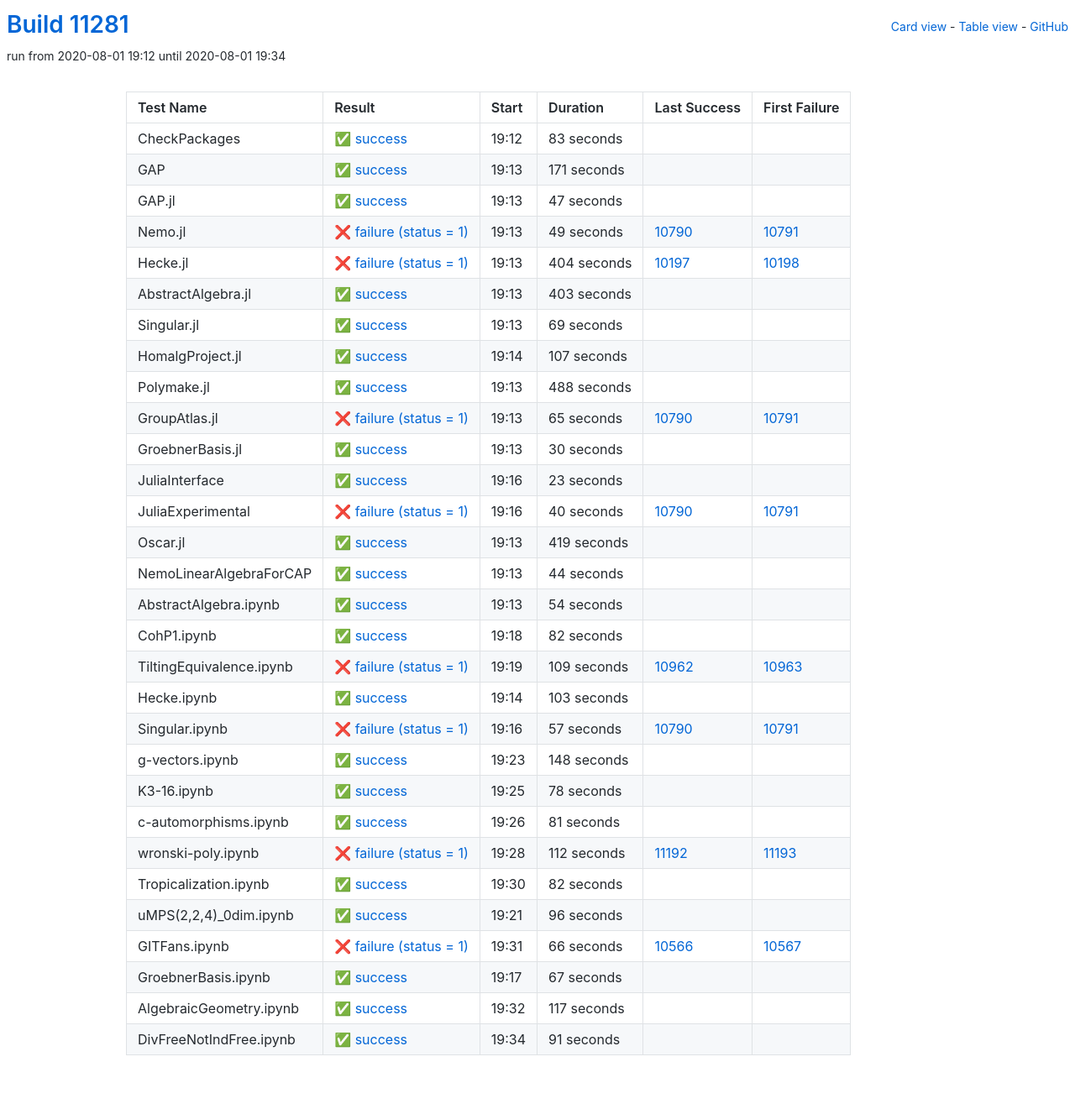
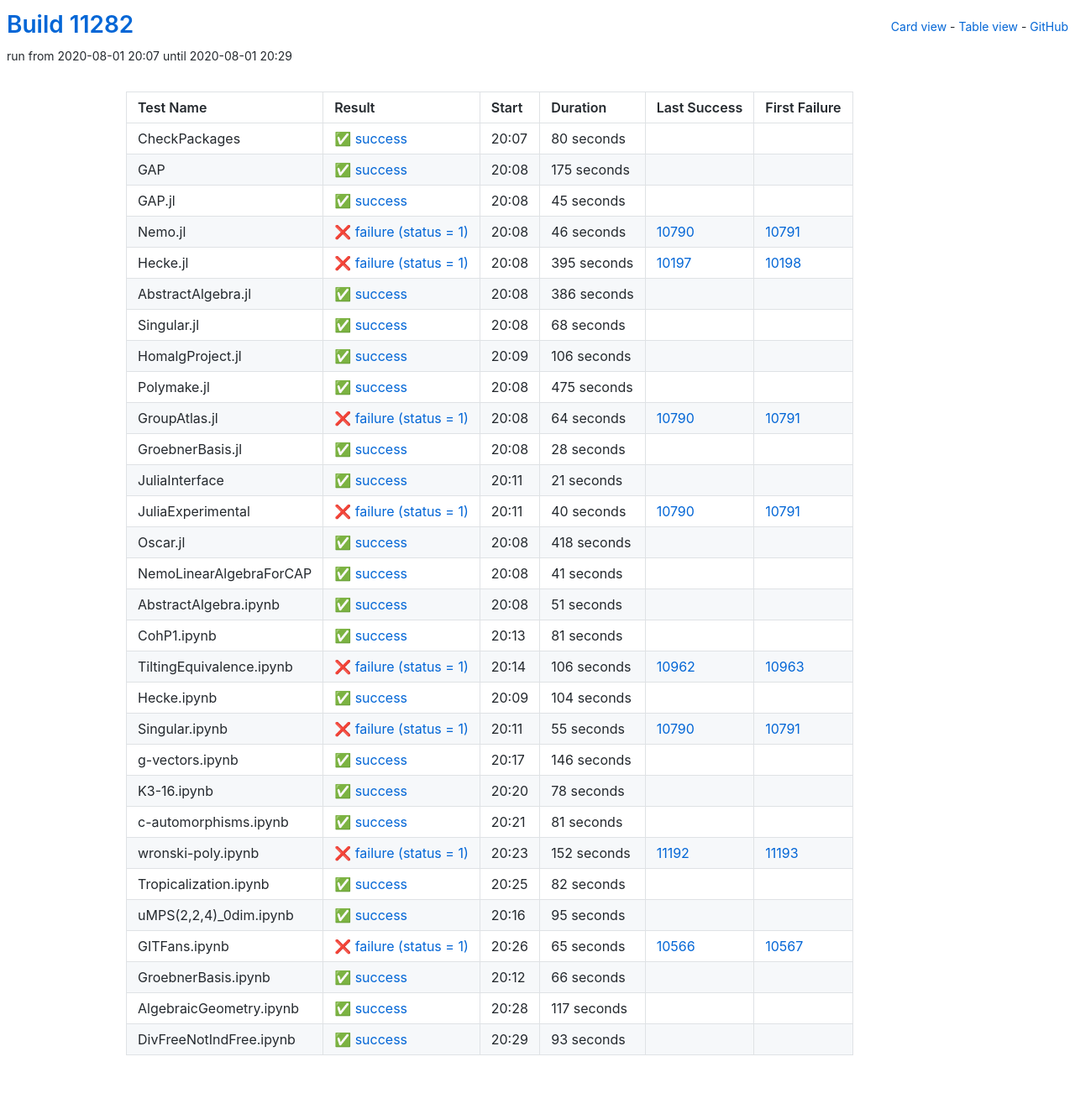
Before and after one commit to oscar-system/oscar-ci-status, a Jekyll site: the page built from table.html, in a window 1280 px wide. Shown: the whole page at 84% size. Built offline with Jekyll 4.4.1, drawn with Linux system fonts in a browser that asks for light colours.

Commit message:
Build #11282

```diff
--- a/_data/ci.yml
+++ b/_data/ci.yml
@@ -1,6 +1,6 @@
 ---
-build: 11281
-build_url: https://oscarci.mathematik.uni-kl.de/job/oscar/11281/
+build: 11282
+build_url: https://oscarci.mathematik.uni-kl.de/job/oscar/11282/
 job: oscar
 organization: oscar-system
 repo: oscar-ci-status
@@ -8,152 +8,152 @@
 tests:
 - name: CheckPackages
   id: checkpackages
-  log: https://oscarci.mathematik.uni-kl.de/job/oscar/11281/artifact/logs/build-11281/CheckPackages.log
-  start: 2020-08-01 19:12
+  log: https://oscarci.mathematik.uni-kl.de/job/oscar/11282/artifact/logs/build-11282/CheckPackages.log
+  start: 2020-08-01 20:07
   success: true
   exitcode: 0
   status: success
-  duration: 83
+  duration: 80
   last_success: false
   last_success_url:
   first_failure: false
   first_failure_url:
 - name: GAP
   id: gap
-  log: https://oscarci.mathematik.uni-kl.de/job/oscar/11281/artifact/logs/build-11281/GAP.log
-  start: 2020-08-01 19:13
+  log: https://oscarci.mathematik.uni-kl.de/job/oscar/11282/artifact/logs/build-11282/GAP.log
+  start: 2020-08-01 20:08
   success: true
   exitcode: 0
   status: success
-  duration: 171
+  duration: 175
   last_success: false
   last_success_url:
   first_failure: false
   first_failure_url:
 - name: GAP.jl
   id: gap-jl
-  log: https://oscarci.mathematik.uni-kl.de/job/oscar/11281/artifact/logs/build-11281/GAP.jl.log
-  start: 2020-08-01 19:13
+  log: https://oscarci.mathematik.uni-kl.de/job/oscar/11282/artifact/logs/build-11282/GAP.jl.log
+  start: 2020-08-01 20:08
   success: true
   exitcode: 0
   status: success
-  duration: 47
+  duration: 45
   last_success: false
   last_success_url:
   first_failure: false
   first_failure_url:
 - name: Nemo.jl
   id: nemo-jl
-  log: https://oscarci.mathematik.uni-kl.de/job/oscar/11281/artifact/logs/build-11281/Nemo.jl.log
-  start: 2020-08-01 19:13
+  log: https://oscarci.mathematik.uni-kl.de/job/oscar/11282/artifact/logs/build-11282/Nemo.jl.log
+  start: 2020-08-01 20:08
   success: false
   exitcode: 1
   status: failure
-  duration: 49
+  duration: 46
   last_success: 10790
   last_success_url: https://oscarci.mathematik.uni-kl.de/job/oscar/10790/
   first_failure: 10791
   first_failure_url: https://oscarci.mathematik.uni-kl.de/job/oscar/10791/
 - name: Hecke.jl
   id: hecke-jl
-  log: https://oscarci.mathematik.uni-kl.de/job/oscar/11281/artifact/logs/build-11281/Hecke.jl.log
-  start: 2020-08-01 19:13
+  log: https://oscarci.mathematik.uni-kl.de/job/oscar/11282/artifact/logs/build-11282/Hecke.jl.log
+  start: 2020-08-01 20:08
   success: false
   exitcode: 1
   status: failure
-  duration: 404
+  duration: 395
   last_success: 10197
   last_success_url: https://oscarci.mathematik.uni-kl.de/job/oscar/10197/
   first_failure: 10198
   first_failure_url: https://oscarci.mathematik.uni-kl.de/job/oscar/10198/
 - name: AbstractAlgebra.jl
   id: abstractalgebra-jl
-  log: https://oscarci.mathematik.uni-kl.de/job/oscar/11281/artifact/logs/build-11281/AbstractAlgebra.jl.log
-  start: 2020-08-01 19:13
+  log: https://oscarci.mathematik.uni-kl.de/job/oscar/11282/artifact/logs/build-11282/AbstractAlgebra.jl.log
+  start: 2020-08-01 20:08
   success: true
   exitcode: 0
   status: success
-  duration: 403
+  duration: 386
   last_success: false
   last_success_url:
   first_failure: false
   first_failure_url:
 - name: Singular.jl
   id: singular-jl
-  log: https://oscarci.mathematik.uni-kl.de/job/oscar/11281/artifact/logs/build-11281/Singular.jl.log
-  start: 2020-08-01 19:13
+  log: https://oscarci.mathematik.uni-kl.de/job/oscar/11282/artifact/logs/build-11282/Singular.jl.log
+  start: 2020-08-01 20:08
   success: true
   exitcode: 0
   status: success
-  duration: 69
+  duration: 68
   last_success: false
   last_success_url:
   first_failure: false
   first_failure_url:
 - name: HomalgProject.jl
   id: homalgproject-jl
-  log: https://oscarci.mathematik.uni-kl.de/job/oscar/11281/artifact/logs/build-11281/HomalgProject.jl.log
-  start: 2020-08-01 19:14
+  log: https://oscarci.mathematik.uni-kl.de/job/oscar/11282/artifact/logs/build-11282/HomalgProject.jl.log
+  start: 2020-08-01 20:09
   success: true
   exitcode: 0
   status: success
-  duration: 107
+  duration: 106
   last_success: false
   last_success_url:
   first_failure: false
   first_failure_url:
 - name: Polymake.jl
   id: polymake-jl
-  log: https://oscarci.mathematik.uni-kl.de/job/oscar/11281/artifact/logs/build-11281/Polymake.jl.log
-  start: 2020-08-01 19:13
+  log: https://oscarci.mathematik.uni-kl.de/job/oscar/11282/artifact/logs/build-11282/Polymake.jl.log
+  start: 2020-08-01 20:08
   success: true
   exitcode: 0
   status: success
-  duration: 488
+  duration: 475
   last_success: false
   last_success_url:
   first_failure: false
   first_failure_url:
 - name: GroupAtlas.jl
   id: groupatlas-jl
-  log: https://oscarci.mathematik.uni-kl.de/job/oscar/11281/artifact/logs/build-11281/GroupAtlas.jl.log
-  start: 2020-08-01 19:13
+  log: https://oscarci.mathematik.uni-kl.de/job/oscar/11282/artifact/logs/build-11282/GroupAtlas.jl.log
+  start: 2020-08-01 20:08
   success: false
   exitcode: 1
   status: failure
-  duration: 65
+  duration: 64
   last_success: 10790
   last_success_url: https://oscarci.mathematik.uni-kl.de/job/oscar/10790/
   first_failure: 10791
   first_failure_url: https://oscarci.mathematik.uni-kl.de/job/oscar/10791/
 - name: GroebnerBasis.jl
   id: groebnerbasis-jl
-  log: https://oscarci.mathematik.uni-kl.de/job/oscar/11281/artifact/logs/build-11281/GroebnerBasis.jl.log
-  start: 2020-08-01 19:13
+  log: https://oscarci.mathematik.uni-kl.de/job/oscar/11282/artifact/logs/build-11282/GroebnerBasis.jl.log
+  start: 2020-08-01 20:08
   success: true
   exitcode: 0
   status: success
-  duration: 30
+  duration: 28
   last_success: false
   last_success_url:
   first_failure: false
   first_failure_url:
 - name: JuliaInterface
   id: juliainterface
-  log: https://oscarci.mathematik.uni-kl.de/job/oscar/11281/artifact/logs/build-11281/JuliaInterface.log
-  start: 2020-08-01 19:16
+  log: https://oscarci.mathematik.uni-kl.de/job/oscar/11282/artifact/logs/build-11282/JuliaInterface.log
+  start: 2020-08-01 20:11
   success: true
   exitcode: 0
   status: success
-  duration: 23
+  duration: 21
   last_success: false
   last_success_url:
   first_failure: false
   first_failure_url:
 - name: JuliaExperimental
   id: juliaexperimental
-  log: https://oscarci.mathematik.uni-kl.de/job/oscar/11281/artifact/logs/build-11281/JuliaExperimental.log
-  start: 2020-08-01 19:16
+  log: https://oscarci.mathematik.uni-kl.de/job/oscar/11282/artifact/logs/build-11282/JuliaExperimental.log
+  start: 2020-08-01 20:11
   success: false
   exitcode: 1
   status: failure
@@ -164,104 +164,104 @@
   first_failure_url: https://oscarci.mathematik.uni-kl.de/job/oscar/10791/
 - name: Oscar.jl
   id: oscar-jl
-  log: https://oscarci.mathematik.uni-kl.de/job/oscar/11281/artifact/logs/build-11281/Oscar.jl.log
-  start: 2020-08-01 19:13
+  log: https://oscarci.mathematik.uni-kl.de/job/oscar/11282/artifact/logs/build-11282/Oscar.jl.log
+  start: 2020-08-01 20:08
   success: true
   exitcode: 0
   status: success
-  duration: 419
+  duration: 418
   last_success: false
   last_success_url:
   first_failure: false
   first_failure_url:
 - name: NemoLinearAlgebraForCAP
   id: nemolinearalgebraforcap
-  log: https://oscarci.mathematik.uni-kl.de/job/oscar/11281/artifact/logs/build-11281/NemoLinearAlgebraForCAP.log
-  start: 2020-08-01 19:13
+  log: https://oscarci.mathematik.uni-kl.de/job/oscar/11282/artifact/logs/build-11282/NemoLinearAlgebraForCAP.log
+  start: 2020-08-01 20:08
   success: true
   exitcode: 0
   status: success
-  duration: 44
+  duration: 41
   last_success: false
   last_success_url:
   first_failure: false
   first_failure_url:
 - name: AbstractAlgebra.ipynb
   id: abstractalgebra-ipynb
-  log: https://oscarci.mathematik.uni-kl.de/job/oscar/11281/artifact/logs/build-11281/AbstractAlgebra.ipynb.log
-  start: 2020-08-01 19:13
+  log: https://oscarci.mathematik.uni-kl.de/job/oscar/11282/artifact/logs/build-11282/AbstractAlgebra.ipynb.log
+  start: 2020-08-01 20:08
   success: true
   exitcode: 0
   status: success
-  duration: 54
+  duration: 51
   last_success: false
   last_success_url:
   first_failure: false
   first_failure_url:
 - name: CohP1.ipynb
   id: cohp1-ipynb
-  log: https://oscarci.mathematik.uni-kl.de/job/oscar/11281/artifact/logs/build-11281/CohP1.ipynb.log
-  start: 2020-08-01 19:18
+  log: https://oscarci.mathematik.uni-kl.de/job/oscar/11282/artifact/logs/build-11282/CohP1.ipynb.log
+  start: 2020-08-01 20:13
   success: true
   exitcode: 0
   status: success
-  duration: 82
+  duration: 81
   last_success: false
   last_success_url:
   first_failure: false
   first_failure_url:
 - name: TiltingEquivalence.ipynb
   id: tiltingequivalence-ipynb
-  log: https://oscarci.mathematik.uni-kl.de/job/oscar/11281/artifact/logs/build-11281/TiltingEquivalence.ipynb.log
-  start: 2020-08-01 19:19
+  log: https://oscarci.mathematik.uni-kl.de/job/oscar/11282/artifact/logs/build-11282/TiltingEquivalence.ipynb.log
+  start: 2020-08-01 20:14
   success: false
   exitcode: 1
   status: failure
-  duration: 109
+  duration: 106
   last_success: 10962
   last_success_url: https://oscarci.mathematik.uni-kl.de/job/oscar/10962/
   first_failure: 10963
   first_failure_url: https://oscarci.mathematik.uni-kl.de/job/oscar/10963/
 - name: Hecke.ipynb
   id: hecke-ipynb
-  log: https://oscarci.mathematik.uni-kl.de/job/oscar/11281/artifact/logs/build-11281/Hecke.ipynb.log
-  start: 2020-08-01 19:14
+  log: https://oscarci.mathematik.uni-kl.de/job/oscar/11282/artifact/logs/build-11282/Hecke.ipynb.log
+  start: 2020-08-01 20:09
   success: true
   exitcode: 0
   status: success
-  duration: 103
+  duration: 104
   last_success: false
   last_success_url:
   first_failure: false
   first_failure_url:
 - name: Singular.ipynb
   id: singular-ipynb
-  log: https://oscarci.mathematik.uni-kl.de/job/oscar/11281/artifact/logs/build-11281/Singular.ipynb.log
-  start: 2020-08-01 19:16
+  log: https://oscarci.mathematik.uni-kl.de/job/oscar/11282/artifact/logs/build-11282/Singular.ipynb.log
+  start: 2020-08-01 20:11
   success: false
   exitcode: 1
   status: failure
-  duration: 57
+  duration: 55
   last_success: 10790
   last_success_url: https://oscarci.mathematik.uni-kl.de/job/oscar/10790/
   first_failure: 10791
   first_failure_url: https://oscarci.mathematik.uni-kl.de/job/oscar/10791/
 - name: g-vectors.ipynb
   id: g-vectors-ipynb
-  log: https://oscarci.mathematik.uni-kl.de/job/oscar/11281/artifact/logs/build-11281/g-vectors.ipynb.log
-  start: 2020-08-01 19:23
+  log: https://oscarci.mathematik.uni-kl.de/job/oscar/11282/artifact/logs/build-11282/g-vectors.ipynb.log
+  start: 2020-08-01 20:17
   success: true
   exitcode: 0
   status: success
-  duration: 148
+  duration: 146
   last_success: false
   last_success_url:
   first_failure: false
   first_failure_url:
 - name: K3-16.ipynb
   id: k3-16-ipynb
-  log: https://oscarci.mathematik.uni-kl.de/job/oscar/11281/artifact/logs/build-11281/K3-16.ipynb.log
-  start: 2020-08-01 19:25
+  log: https://oscarci.mathematik.uni-kl.de/job/oscar/11282/artifact/logs/build-11282/K3-16.ipynb.log
+  start: 2020-08-01 20:20
   success: true
   exitcode: 0
   status: success
@@ -272,8 +272,8 @@
   first_failure_url:
 - name: c-automorphisms.ipynb
   id: c-automorphisms-ipynb
-  log: https://oscarci.mathematik.uni-kl.de/job/oscar/11281/artifact/logs/build-11281/c-automorphisms.ipynb.log
-  start: 2020-08-01 19:26
+  log: https://oscarci.mathematik.uni-kl.de/job/oscar/11282/artifact/logs/build-11282/c-automorphisms.ipynb.log
+  start: 2020-08-01 20:21
   success: true
   exitcode: 0
   status: success
@@ -284,20 +284,20 @@
   first_failure_url:
 - name: wronski-poly.ipynb
   id: wronski-poly-ipynb
-  log: https://oscarci.mathematik.uni-kl.de/job/oscar/11281/artifact/logs/build-11281/wronski-poly.ipynb.log
-  start: 2020-08-01 19:28
+  log: https://oscarci.mathematik.uni-kl.de/job/oscar/11282/artifact/logs/build-11282/wronski-poly.ipynb.log
+  start: 2020-08-01 20:23
   success: false
   exitcode: 1
   status: failure
-  duration: 112
+  duration: 152
   last_success: 11192
   last_success_url: https://oscarci.mathematik.uni-kl.de/job/oscar/11192/
   first_failure: 11193
   first_failure_url: https://oscarci.mathematik.uni-kl.de/job/oscar/11193/
 - name: Tropicalization.ipynb
   id: tropicalization-ipynb
-  log: https://oscarci.mathematik.uni-kl.de/job/oscar/11281/artifact/logs/build-11281/Tropicalization.ipynb.log
-  start: 2020-08-01 19:30
+  log: https://oscarci.mathematik.uni-kl.de/job/oscar/11282/artifact/logs/build-11282/Tropicalization.ipynb.log
+  start: 2020-08-01 20:25
   success: true
   exitcode: 0
   status: success
@@ -308,44 +308,44 @@
   first_failure_url:
 - name: uMPS(2,2,4)_0dim.ipynb
   id: umps-2-2-4-0dim-ipynb
-  log: https://oscarci.mathematik.uni-kl.de/job/oscar/11281/artifact/logs/build-11281/uMPS-2-2-4-_0dim.ipynb.log
-  start: 2020-08-01 19:21
+  log: https://oscarci.mathematik.uni-kl.de/job/oscar/11282/artifact/logs/build-11282/uMPS-2-2-4-_0dim.ipynb.log
+  start: 2020-08-01 20:16
   success: true
   exitcode: 0
   status: success
-  duration: 96
+  duration: 95
   last_success: false
   last_success_url:
   first_failure: false
   first_failure_url:
 - name: GITFans.ipynb
   id: gitfans-ipynb
-  log: https://oscarci.mathematik.uni-kl.de/job/oscar/11281/artifact/logs/build-11281/GITFans.ipynb.log
-  start: 2020-08-01 19:31
+  log: https://oscarci.mathematik.uni-kl.de/job/oscar/11282/artifact/logs/build-11282/GITFans.ipynb.log
+  start: 2020-08-01 20:26
   success: false
   exitcode: 1
   status: failure
-  duration: 66
+  duration: 65
   last_success: 10566
   last_success_url: https://oscarci.mathematik.uni-kl.de/job/oscar/10566/
   first_failure: 10567
   first_failure_url: https://oscarci.mathematik.uni-kl.de/job/oscar/10567/
 - name: GroebnerBasis.ipynb
   id: groebnerbasis-ipynb
-  log: https://oscarci.mathematik.uni-kl.de/job/oscar/11281/artifact/logs/build-11281/GroebnerBasis.ipynb.log
-  start: 2020-08-01 19:17
+  log: https://oscarci.mathematik.uni-kl.de/job/oscar/11282/artifact/logs/build-11282/GroebnerBasis.ipynb.log
+  start: 2020-08-01 20:12
   success: true
   exitcode: 0
   status: success
-  duration: 67
+  duration: 66
   last_success: false
   last_success_url:
   first_failure: false
   first_failure_url:
 - name: AlgebraicGeometry.ipynb
   id: algebraicgeometry-ipynb
-  log: https://oscarci.mathematik.uni-kl.de/job/oscar/11281/artifact/logs/build-11281/AlgebraicGeometry.ipynb.log
-  start: 2020-08-01 19:32
+  log: https://oscarci.mathematik.uni-kl.de/job/oscar/11282/artifact/logs/build-11282/AlgebraicGeometry.ipynb.log
+  start: 2020-08-01 20:28
   success: true
   exitcode: 0
   status: success
@@ -356,12 +356,12 @@
   first_failure_url:
 - name: DivFreeNotIndFree.ipynb
   id: divfreenotindfree-ipynb
-  log: https://oscarci.mathematik.uni-kl.de/job/oscar/11281/artifact/logs/build-11281/DivFreeNotIndFree.ipynb.log
-  start: 2020-08-01 19:34
+  log: https://oscarci.mathematik.uni-kl.de/job/oscar/11282/artifact/logs/build-11282/DivFreeNotIndFree.ipynb.log
+  start: 2020-08-01 20:29
   success: true
   exitcode: 0
   status: success
-  duration: 91
+  duration: 93
   last_success: false
   last_success_url:
   first_failure: false
```
Also changed, not shown: README.md.
